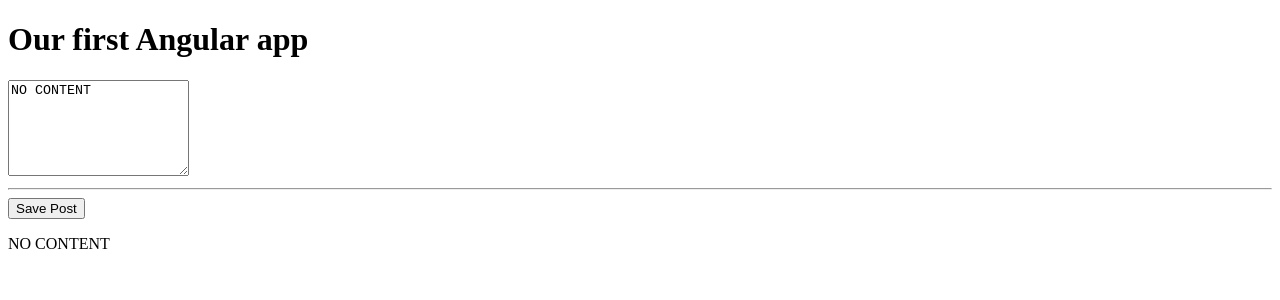
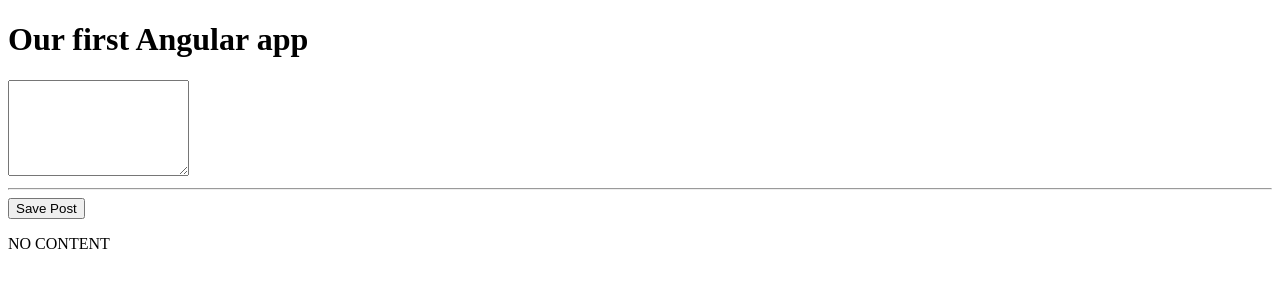
Before and after one commit to juncn/mean-course, an Angular app: page / in a window 1280 px wide. Shown: the top 300 px of the page. Built offline with nearby package versions, Linux system fonts and the light colour scheme.

Commit message:
add - section 2 - getting user input

```diff
--- a/src/app/app.module.ts
+++ b/src/app/app.module.ts
@@ -1,5 +1,6 @@
 import { BrowserModule } from '@angular/platform-browser';
 import { NgModule } from '@angular/core';
+import { FormsModule } from '@angular/forms';
 
 import { AppComponent } from './app.component';
 import { PostCreateComponent } from './posts/post-create/post-create.component';
@@ -10,7 +11,8 @@
     PostCreateComponent
   ],
   imports: [
-    BrowserModule
+    BrowserModule,
+    FormsModule
   ],
   providers: [],
   bootstrap: [AppComponent]
--- a/src/app/posts/post-create/post-create.component.html
+++ b/src/app/posts/post-create/post-create.component.html
@@ -1,4 +1,4 @@
-<textarea rows="6" [value]="newPost"></textarea>
+<textarea rows="6" [(ngModel)]="enteredValue"></textarea>
 <hr>
 <button (click)="onAddPost()">Save Post</button>
 <p>{{ newPost }}</p>
--- a/src/app/posts/post-create/post-create.component.ts
+++ b/src/app/posts/post-create/post-create.component.ts
@@ -5,10 +5,10 @@
   templateUrl: './post-create.component.html'
 })
 export class PostCreateComponent {
+  enteredValue = '';
   newPost = 'NO CONTENT';
 
   onAddPost() {
-    console.log('post added');
-    this.newPost = 'The user\'s post';
+    this.newPost = this.enteredValue;
   }
 }
```
